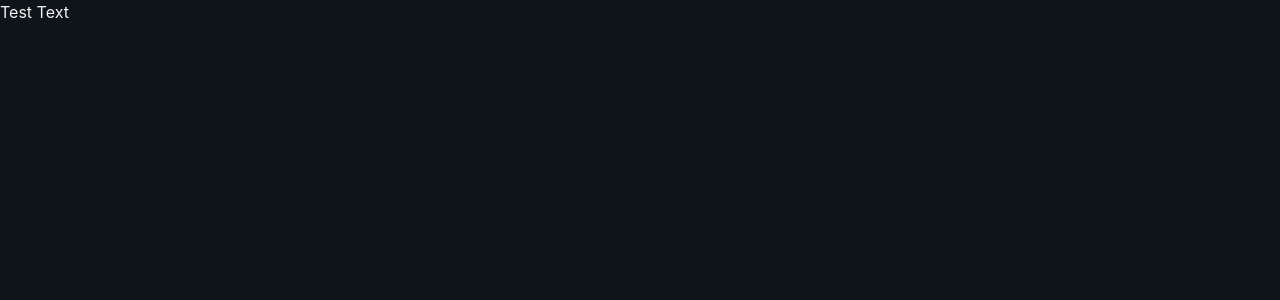
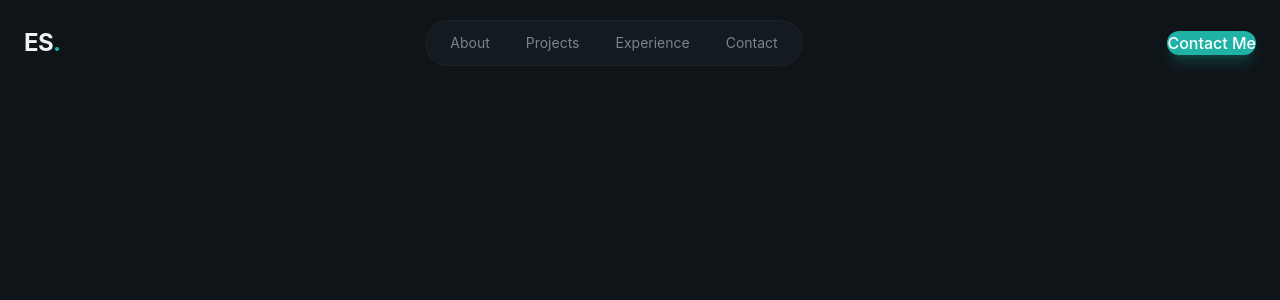
Before and after one commit to Erik-Serbicki/portfolio-website, a React (Vite) app: page / in a window 1280 px wide. Shown: the top 300 px of the page. Built offline with nearby package versions, Linux system fonts and the light colour scheme.

Commit message:
added components to the navbar

```diff
--- /dev/null
+++ b/src/components/Button.tsx
@@ -0,0 +1,13 @@
+
+
+export const Button = ({className, size, children}) => {
+    const baseClasses = "relative overflow-hidden rounded-full font-medium focus:outline-none focus-visible:ring-2 focus-visible:ring-primary bg-primary text-primary-foreground hover:bg-primary/80 shadow-lg shadow-primary/25"
+    const classes = baseClasses
+    return (
+        <button className={classes}>
+            <span className="relative flex items-center justify-center gap-2">
+                {children}
+            </span>
+        </button>
+    )
+}
--- a/src/index.css
+++ b/src/index.css
@@ -38,3 +38,11 @@
         font-family: "Playfair Display", serif;
     }
 }
+
+@layer components{
+    .glass{
+        background-color: color-mix(in srgb, var(--color-surface) 50%, transparent);
+        backdrop-filter: blur(13px);
+        border: 1px solid color-mix(in srgb, var(--color-border) 50%, transparent);
+    }
+}
--- a/src/layout/Navbar.tsx
+++ b/src/layout/Navbar.tsx
@@ -1,3 +1,39 @@
+import { Button } from "@/components/Button.tsx"
+
+{/*list of nav links*/}
+const navLinks = [
+    {href: "#about", label: "About"},
+    {href: "#projects", label: "Projects"},
+    {href: "#experience", label: "Experience"},
+    {href: "#contact", label: "Contact"},
+]
+
 export const Navbar = () => {
-    return <header></header>
+    return (
+        <header className="fixed top-0 left-0 bg-transparent py-5 right-0">
+            <nav className="container mx-auto flex items-center justify-between px-6">
+                <a href="#" className="text-2xl font-bold tracking-tight hover:text-primary">
+                    ES<span className="text-primary">.</span>
+                </a>
+
+                {/* Desktop Navigation */}
+                <div className="flex items-center gap-1">
+                {/* loop through navLinks and create a link for each */}
+                {/* pass the index as a key to each link */}
+                    <div className="glass rounded-full px-2 py-1 flex items-center gap-1">
+                        {navLinks.map((link, index) => (
+                            <a href={link.href} key={index} className="px-4 py-2 text-sm text-muted-foreground hover:text-primary rounded-full hover:bg-surface">
+                                {link.label}
+                            </a>
+                        ))}
+                    </div>
+                </div>
+
+                {/* CTA Button */}
+                <div>
+                    <Button>Contact Me</Button>
+                </div>
+            </nav>
+        </header>
+    )
 }
--- a/src/sections/Hero.tsx
+++ b/src/sections/Hero.tsx
@@ -1,3 +1,3 @@
 export const Hero = () => {
-    return <section>Test Text</section>
+    return <section></section>
 }
```
